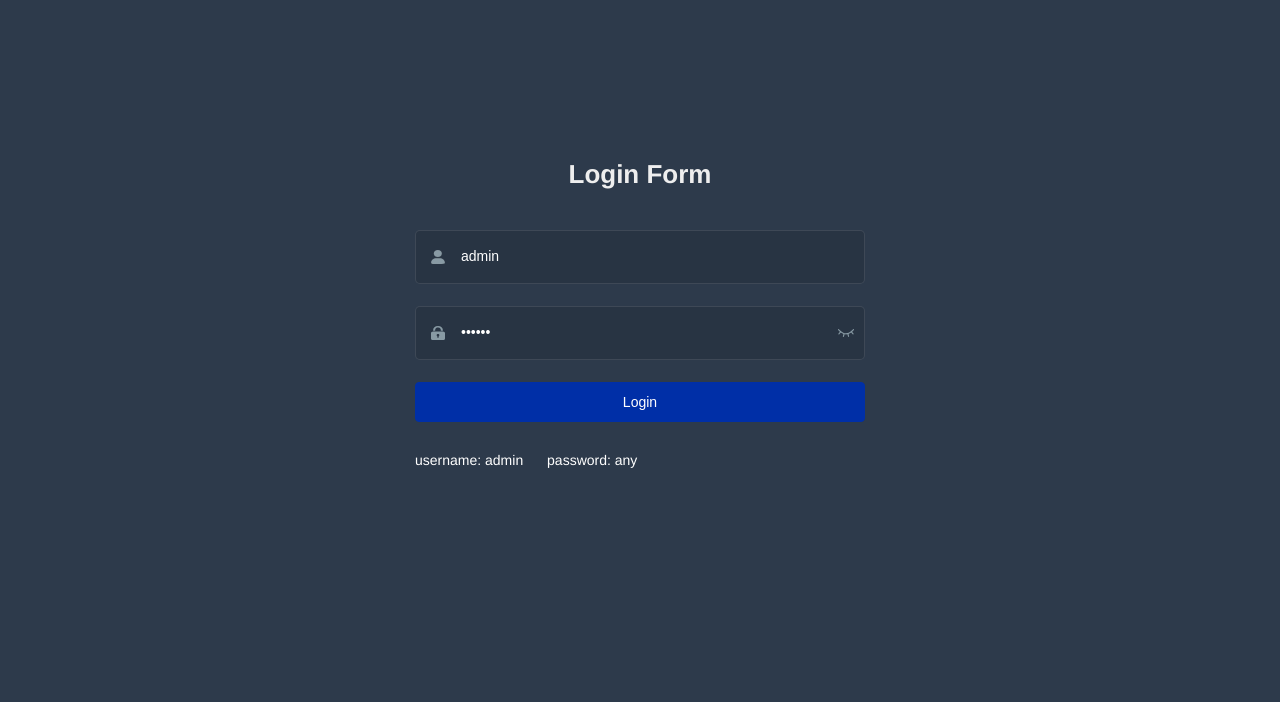
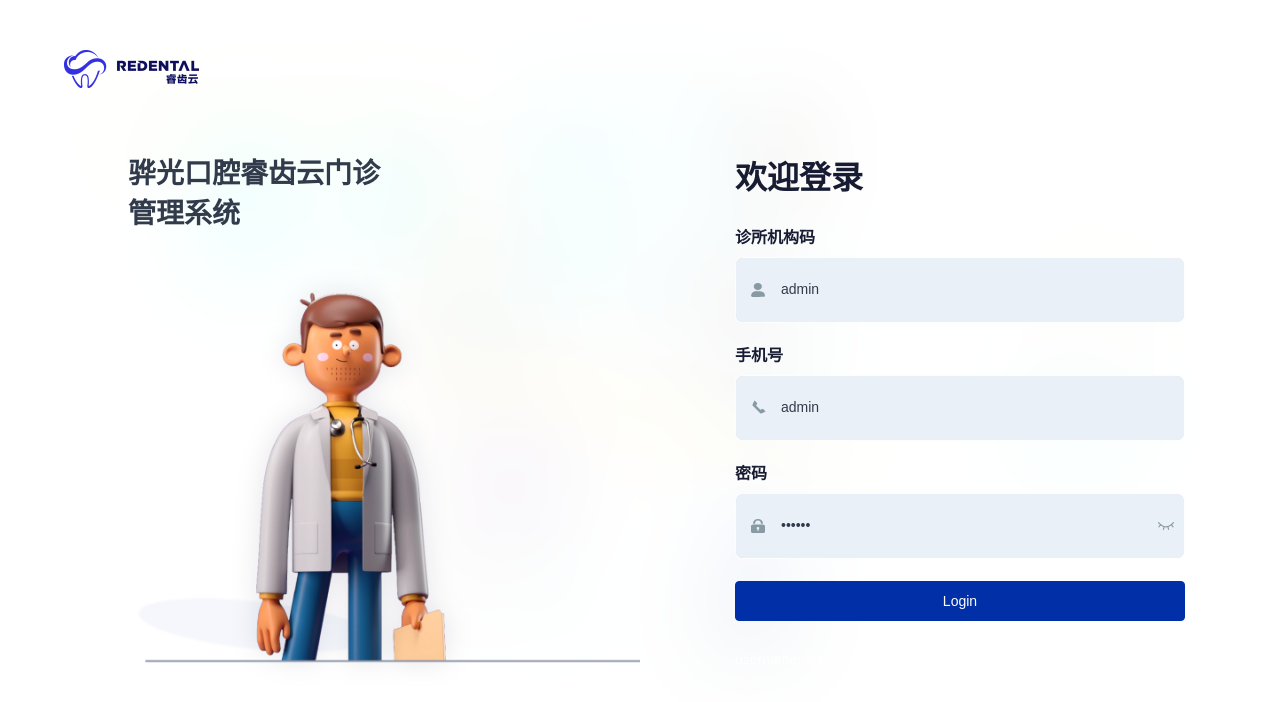
Before and after one commit to lianjian112/vue-fullcalendar, a Vue app: page /login in a window 1280 px wide. Shown: the top 702 px of the page. Built offline with nearby package versions, Linux system fonts and the light colour scheme.

Commit message:
feat：登录页

```diff
--- a/src/layout/components/Sidebar/Logo.vue
+++ b/src/layout/components/Sidebar/Logo.vue
@@ -18,7 +18,7 @@
 </template>
 
 <script>
-import imgUrl from '../../../assets/logo/logo.png'
+import imgUrl from '@/assets/logo/logo.png'
 export default {
   name: 'SidebarLogo',
   props: {
--- a/src/router/index.js
+++ b/src/router/index.js
@@ -53,7 +53,7 @@ export const constantRoutes = [
         name: 'Dashboard',
         component: () => import('@/views/dashboard/index'),
         meta: {
-          title: 'Dashboard',
+          title: '我的工作',
           icon: 'dashboard'
         }
       }
--- a/src/views/login/index.vue
+++ b/src/views/login/index.vue
@@ -1,15 +1,50 @@
 <template>
   <div class="login-container">
-    <el-form ref="loginForm" :model="loginForm" :rules="loginRules" class="login-form" auto-complete="on" label-position="left">
-
+    <el-row>
+      <el-col :span="12" class="containerLeft">
+        <div class="logoImg">
+          <img src="../../assets/login_img/logo@2x.png" alt="" />
+        </div>
+        <div>
+          <h1 class="title">骅光口腔睿齿云门诊<br />管理系统</h1>
+        </div>
+      </el-col>
+      <el-col :span="12" class="containerRight">
+        <el-form
+          ref="loginForm"
+          :model="loginForm"
+          :rules="loginRules"
+          class="login-form"
+          auto-complete="on"
+          label-position="left"
+        >
           <div class="title-container">
-        <h3 class="title">Login Form</h3>
+            <h3 class="title">欢迎登录</h3>
           </div>
-
+          <div class="titleList">诊所机构码</div>
           <el-form-item prop="username">
             <span class="svg-container">
               <svg-icon icon-class="user" />
             </span>
+
+            <el-input
+              ref="username"
+              v-model="loginForm.username"
+              placeholder="Username"
+              name="username"
+              type="text"
+              tabindex="1"
+              auto-complete="on"
+              class="el-inputClass"
+            />
+          </el-form-item>
+
+          <div class="titleList">手机号</div>
+          <el-form-item prop="username">
+            <span class="svg-container">
+              <span class="el-icon-phone" style="font-size: 16px"></span>
+            </span>
+
             <el-input
               ref="username"
               v-model="loginForm.username"
@@ -21,6 +56,7 @@
             />
           </el-form-item>
 
+          <div class="titleList">密码</div>
           <el-form-item prop="password">
             <span class="svg-container">
               <svg-icon icon-class="password" />
@@ -37,101 +73,117 @@
               @keyup.enter.native="handleLogin"
             />
             <span class="show-pwd" @click="showPwd">
-          <svg-icon :icon-class="passwordType === 'password' ? 'eye' : 'eye-open'" />
+              <svg-icon
+                :icon-class="passwordType === 'password' ? 'eye' : 'eye-open'"
+              />
             </span>
           </el-form-item>
 
-      <el-button :loading="loading" type="primary" style="width:100%;margin-bottom:30px;" @click.native.prevent="handleLogin">Login</el-button>
+          <el-button
+            :loading="loading"
+            type="primary"
+            style="width: 100%; margin-bottom: 30px"
+            @click.native.prevent="handleLogin"
+            >Login</el-button
+          >
 
           <div class="tips">
-        <span style="margin-right:20px;">username: admin</span>
+            <span style="margin-right: 20px">username: admin</span>
             <span> password: any</span>
           </div>
-
         </el-form>
+      </el-col>
+    </el-row>
   </div>
 </template>
 
 <script>
-import { validUsername } from '@/utils/validate'
+import { validUsername } from "@/utils/validate";
 
 export default {
-  name: 'Login',
+  name: "Login",
   data() {
     const validateUsername = (rule, value, callback) => {
       if (!validUsername(value)) {
-        callback(new Error('Please enter the correct user name'))
+        callback(new Error("Please enter the correct user name"));
       } else {
-        callback()
+        callback();
       }
-    }
+    };
     const validatePassword = (rule, value, callback) => {
       if (value.length < 6) {
-        callback(new Error('The password can not be less than 6 digits'))
+        callback(new Error("The password can not be less than 6 digits"));
       } else {
-        callback()
+        callback();
       }
-    }
+    };
     return {
       loginForm: {
-        username: 'admin',
-        password: '111111'
+        username: "admin",
+        password: "111111",
       },
       loginRules: {
-        username: [{ required: true, trigger: 'blur', validator: validateUsername }],
-        password: [{ required: true, trigger: 'blur', validator: validatePassword }]
+        username: [
+          { required: true, trigger: "blur", validator: validateUsername },
+        ],
+        password: [
+          { required: true, trigger: "blur", validator: validatePassword },
+        ],
       },
       loading: false,
-      passwordType: 'password',
-      redirect: undefined
-    }
+      passwordType: "password",
+      redirect: undefined,
+    };
   },
   watch: {
     $route: {
-      handler: function(route) {
-        this.redirect = route.query && route.query.redirect
+      handler: function (route) {
+        this.redirect = route.query && route.query.redirect;
       },
-      immediate: true
-    }
+      immediate: true,
+    },
   },
   methods: {
     showPwd() {
-      if (this.passwordType === 'password') {
-        this.passwordType = ''
+      if (this.passwordType === "password") {
+        this.passwordType = "";
       } else {
-        this.passwordType = 'password'
+        this.passwordType = "password";
       }
       this.$nextTick(() => {
-        this.$refs.password.focus()
-      })
+        this.$refs.password.focus();
+      });
     },
     handleLogin() {
-      this.$refs.loginForm.validate(valid => {
+      this.$refs.loginForm.validate((valid) => {
         if (valid) {
-          this.loading = true
-          this.$store.dispatch('user/login', this.loginForm).then(() => {
-            this.$router.push({ path: this.redirect || '/' })
-            this.loading = false
-          }).catch(() => {
-            this.loading = false
+          this.loading = true;
+          this.$store
+            .dispatch("user/login", this.loginForm)
+            .then(() => {
+              this.$router.push({ path: this.redirect || "/" });
+              this.loading = false;
             })
+            .catch(() => {
+              this.loading = false;
+            });
         } else {
-          console.log('error submit!!')
-          return false
+          console.log("error submit!!");
+          return false;
         }
-      })
-    }
-  }
-}
+      });
+    },
+  },
+};
 </script>
 
 <style lang="scss">
 /* 修复input 背景不协调 和光标变色 */
 /* Detail see https://github.com/PanJiaChen/vue-element-admin/pull/927 */
 
-$bg:#283443;
-$light_gray:#fff;
-$cursor: #fff;
+$bg: #283443;
+$light_gray: rgb(255, 255, 255);
+$cursor: rgb(39, 37, 37);
 
 @supports (-webkit-mask: none) and (not (cater-color: $cursor)) {
   .login-container .el-input input {
@@ -164,25 +216,60 @@ $cursor: #fff;
   }
 
   .el-form-item {
-    border: 1px solid rgba(255, 255, 255, 0.1);
+    border: 1px solid rgba(255, 255, 255, 0.908);
     background: rgba(0, 0, 0, 0.1);
-    border-radius: 5px;
+    border-radius: 8px;
     color: #454545;
+  }
+}
+</style>
+<style lang="scss">
+/* reset element-ui css */
+.containerRight {
+  .el-form-item__content {
+    line-height: 52px !important;
+    background: #eaf0f7;
+    border-radius: 8px;
+    .el-input__inner {
+      color: #323b4b;
+    }
   }
 }
 </style>
 
 <style lang="scss" scoped>
-$bg:#2d3a4b;
-$dark_gray:#889aa4;
-$light_gray:#eee;
+$bg: #ffffff;
+$dark_gray: #889aa4;
+$light_gray: #eee;
 
 .login-container {
   min-height: 100%;
   width: 100%;
-  background-color: $bg;
+  background: url("../../assets/login_img/bg@2x.png") no-repeat;
+  background-size: contain;
   overflow: hidden;
 
+  .containerLeft {
+    .logoImg {
+      img {
+        width: 135px;
+        position: relative;
+        top: 50px;
+        left: 10%;
+      }
+    }
+    .title {
+      font-weight: bold;
+      color: #323b4b;
+      font-family: "PingFang SC";
+      font-size: 28px;
+      line-height: 40px;
+      position: absolute;
+      top: 20%;
+      left: 10%;
+    }
+  }
+  .containerRight {
     .login-form {
       position: relative;
       width: 520px;
@@ -211,16 +298,23 @@ $light_gray:#eee;
       width: 30px;
       display: inline-block;
     }
+    .titleList {
+      font-size: 16px;
+      line-height: 22px;
+      margin-bottom: 8px;
+      color: #171c33;
+      font-weight: bold;
+      font-family: "PingFang SC";
+    }
 
     .title-container {
       position: relative;
 
       .title {
-      font-size: 26px;
-      color: $light_gray;
-      margin: 0px auto 40px auto;
-      text-align: center;
-      font-weight: bold;
+        font-size: 32px;
+        color: #171c33;
+        margin: 0px auto 30px auto;
+        font-weight: Medium;
       }
     }
 
@@ -234,4 +328,5 @@ $light_gray:#eee;
       user-select: none;
     }
   }
+}
 </style>
```
Also changed, not shown: src/assets/login_img/bg@2x.png (added), src/assets/login_img/logo@2x.png (added). Lines whose indentation alone changed are shown as unchanged.
